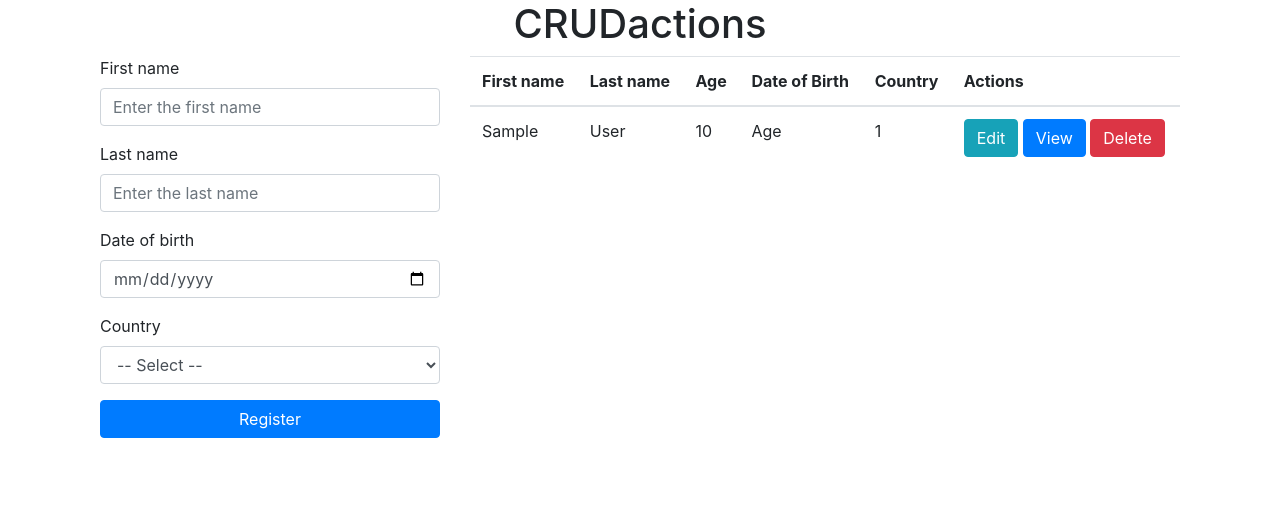
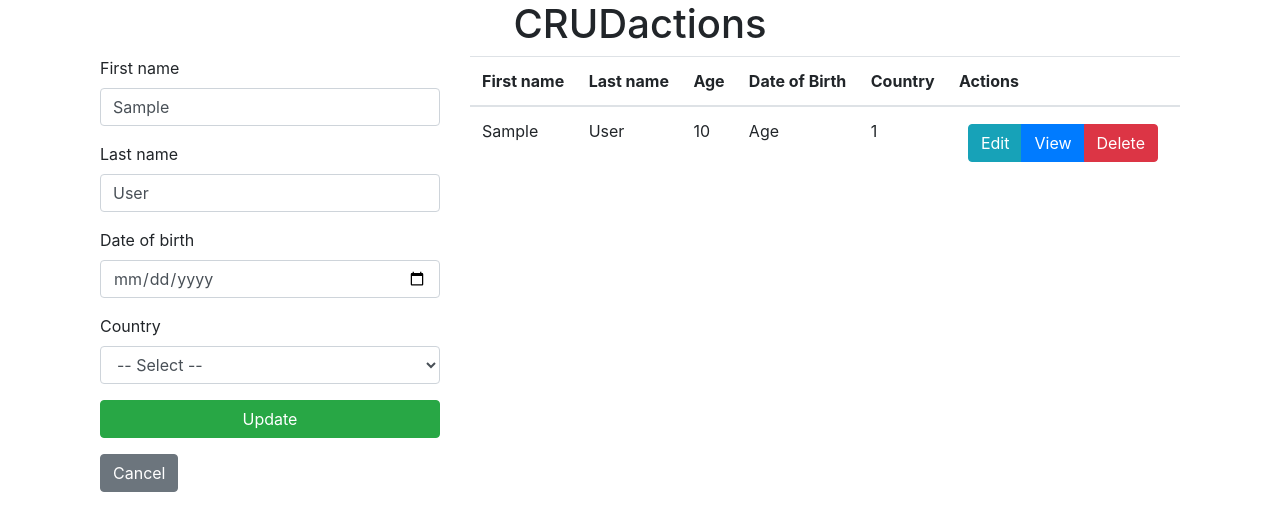
Before and after one commit to Voxa-Global/php-clay-project, a PHP site: page /index.php?id=1 in a window 1280 px wide. Shown: the top 531 px of the page. Run offline with PHP 8.4, Linux system fonts and the light colour scheme; tables that the repository leaves empty or names only in its code hold one stand-in row (values such as "Sample post").

Commit message:
Finish the Delete and Update action

```diff
--- a/index.php
+++ b/index.php
@@ -5,6 +5,7 @@
     <meta charset="UTF-8">
     <meta name="viewport" content="width=device-width, initial-scale=1.0">
     <title>CRUD</title>
+    <link rel="stylesheet" href="./style.css">
     <!-- Latest compiled and minified CSS -->
     <link rel="stylesheet" href="https://cdn.jsdelivr.net/npm/bootstrap@4.6.2/dist/css/bootstrap.min.css">
 </head>
@@ -41,25 +42,68 @@
                         echo "Something went wrong!";
                     }
                 }
+
+                if(isset($_POST['update'])){
+                    $fn = $_POST['firstname'];
+                    $ln = $_POST['lastname'];
+                    $dob = $_POST['dob'];
+                    $country = $_POST['country'];
+
+                    $id = $_GET['id'];
+
+                    $sql = "UPDATE student SET firstname='$fn', lastname='$ln', age='$dob', country='$country' WHERE id='$id'";
+                    $update = mysqli_query($con, $sql);
+
+                    if($update){
+                        echo "Student is updated successfully!";
+                    }else{
+                        echo "Something went wrong!";
+                    }
+                }
+            ?>
+
+            <?php
+                if(isset($_GET['id'])){
+                    $id = $_GET['id'];
+                    $sql = "SELECT * FROM student WHERE id = '$id'";
+                    $result = mysqli_query($con, $sql);
+                    $row = mysqli_fetch_assoc($result);
+
+                    if(empty($row)){
+                        $row = null;
+                        $row['firstname'] = '';
+                        $row['lastname'] = '';
+                        $row['age'] = '';
+                        $row['country'] = '';
+                        echo "<div class='alert alert-danger'>Student not found!</div>";
+                    }
+                }
             ?>
             <form action="" method="POST">
                 <div class="form-group">
                     <label for="fn">First name</label>
                     <input type="text" name="firstname" id="fn" placeholder="Enter the first name"
-                        class="form-control">
+                        class="form-control" value="<?php if(isset($_GET['id'])){ echo $row['firstname']; } ?>">
                 </div>
                 <div class="form-group">
                     <label for="ln">Last name</label>
                     <input type="text" name="lastname" id="ln" placeholder="Enter the last name"
-                        class="form-control">
+                        class="form-control" value="<?php if(isset($_GET['id'])){ echo $row['lastname']; } ?>">
                 </div>
                 <div class="form-group">
                     <label for="dob">Date of birth</label>
-                    <input type="date" name="dob" id="dob" class="form-control">
+                    <input type="date" name="dob" id="dob" class="form-control" value="<?php if(isset($_GET['id'])){ echo $row['age']; } ?>">
                 </div>
 
                 <div class="form-group">
                     <label for="countrySelect" class="">Country</label>
+                        <?php if(isset($_GET['id'])):?>
+                            <?php if(empty($row)):?>
+                                <span class="badge badge-pill badge-success">
+                                    <?php echo $row['country'];?>
+                                </span>
+                            <?php endif; ?>
+                        <?php endif; ?>
                     <select name="country" class="form-control" id="countrySelect">
                         <option value="">-- Select --</option>
                         <option value="RW">Rwanda</option>
@@ -73,7 +117,17 @@
                 </div>
 
                 <div class="form-group">
-                    <input type="submit" name="submit" value="Register" class="btn btn-block btn-primary">
+                    <?php
+                        if(isset($_GET['id'])):?>
+                            <?php if(!empty($row)):?>
+                                <input type="submit" name="update" value="Update" class="cursor-disabled btn btn-block btn-success">
+                            <?php endif; ?>
+                        <?php else: ?>
+                        <input type="submit" name="submit" value="Register" class="btn btn-block btn-primary">
+                    <?php endif; ?>
+                    <?php if(isset($_GET['id'])): ?>
+                        <a href="index.php" class="btn btn-secondary mt-3">Cancel</a>
+                    <?php endif; ?>
                 </div>
             </form>
         </aside>
@@ -104,12 +158,12 @@
                             echo "<td>".$row['lastname']."</td>";
                             echo "<td>".$row['age']."</td>";
                             echo "<td>Age</td>";
-                            echo "<td>".$row['country']."</td>";
+                            echo "<td>".$row['country']."</td> ";
                             echo "<td>
-                                    <div class='action-form-group'>
-                                        <button type='button' class='btn btn-info'>Edit</button>
+                                    <div class='action-form-group btn btn-sm btn-group'>
+                                        <a href='index.php?id=".$row['id']."' type='button' class='btn btn-info'>Edit</a>
                                         <button type='button' class='btn btn-primary'>View</button>
-                                        <button type='button' class='btn btn-danger'>Delete</button>
+                                        <a href='delete.php?id=".$row['id']."' type='button' class='btn btn-danger'>Delete</a>
                                     </div>
                                 </td>";
                             echo "</tr>";
--- a/style.css
+++ b/style.css
@@ -0,0 +1,3 @@
+.cursor-disabled {
+    cursor: not-allowed;
+}
```
Also changed, not shown: delete.php (added, +49 -0 lines).
